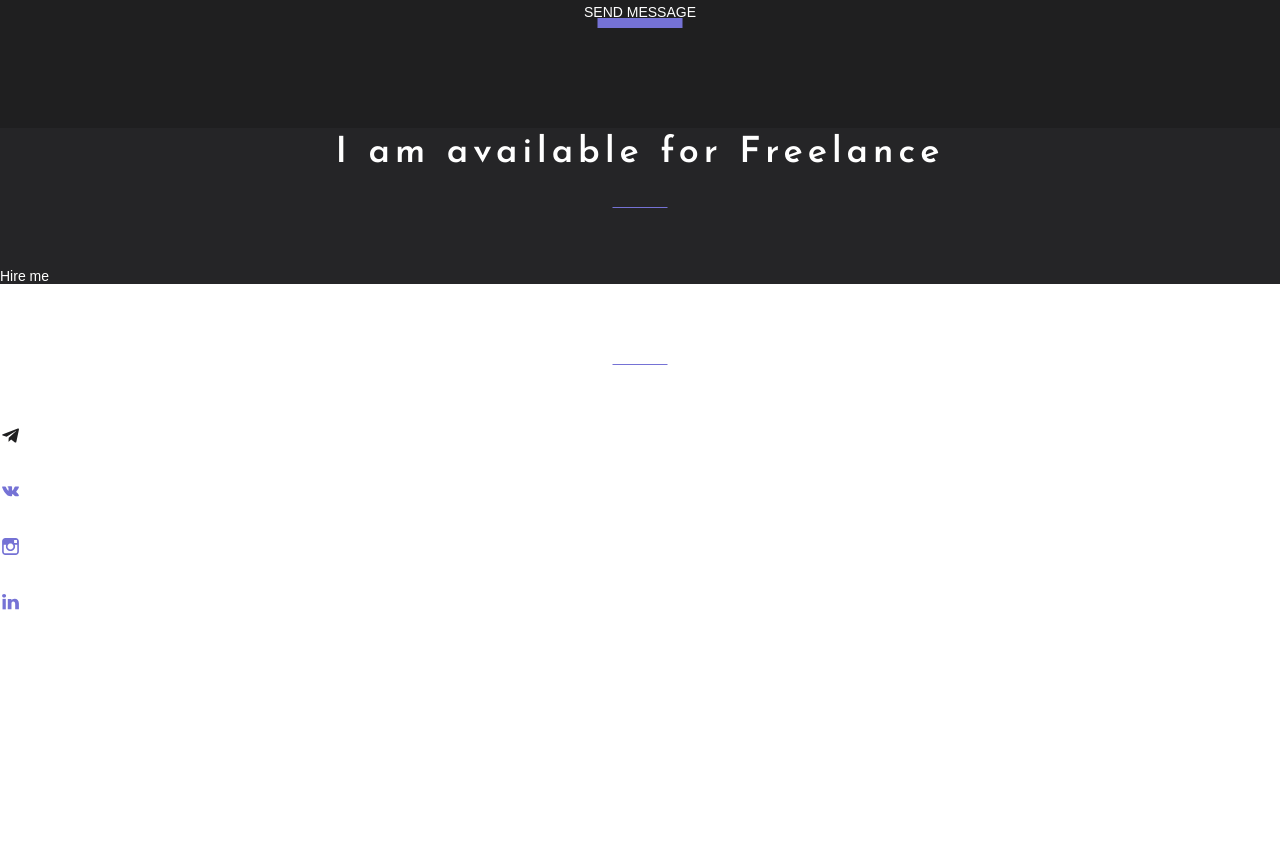
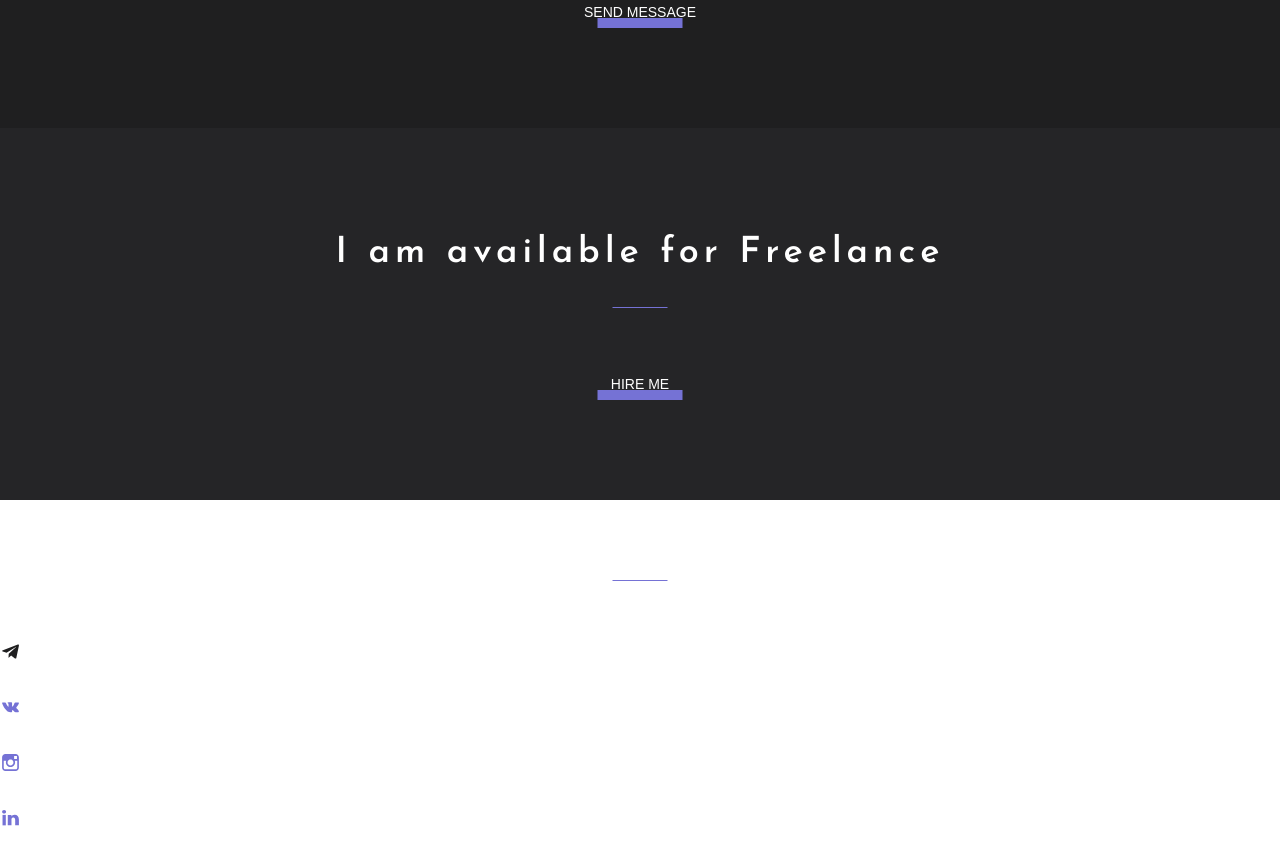
Before and after one commit to LomakinAnatolii/PortfolioStartProjectViteMain, a React (Vite) app: page / in a window 1280 px wide. Shown: the part 3860-4725 px from the top of the page. Before the commit the page ends 4527 px from the top, so only its background shows below. Built offline with nearby package versions, Linux system fonts and the light colour scheme.

Commit message:
style: add styles for the slogan block

```diff
--- a/src/layout/sections/slogan/Slogan.tsx
+++ b/src/layout/sections/slogan/Slogan.tsx
@@ -1,15 +1,20 @@
 import styled from "styled-components";
 import {SectionTitle} from "../../../components/SectionTitle.tsx";
+import {Button} from "../../../components/Button.tsx";
+
 
 export const Slogan = () => {
     return (
         <StyledSlogan>
-            <SectionTitle text={"I am available for Freelance"}/>
-            <button type={"button"}>Hire me</button>
+                <SectionTitle text={"I am available for Freelance"}/>
+                <Button type={"button"}>Hire me</Button>
         </StyledSlogan>
     );
 };
 
 const StyledSlogan = styled.section`
-
+    padding: 100px 30px;
+    ${Button} {
+        margin: 0 auto;
+    }
 `
```
